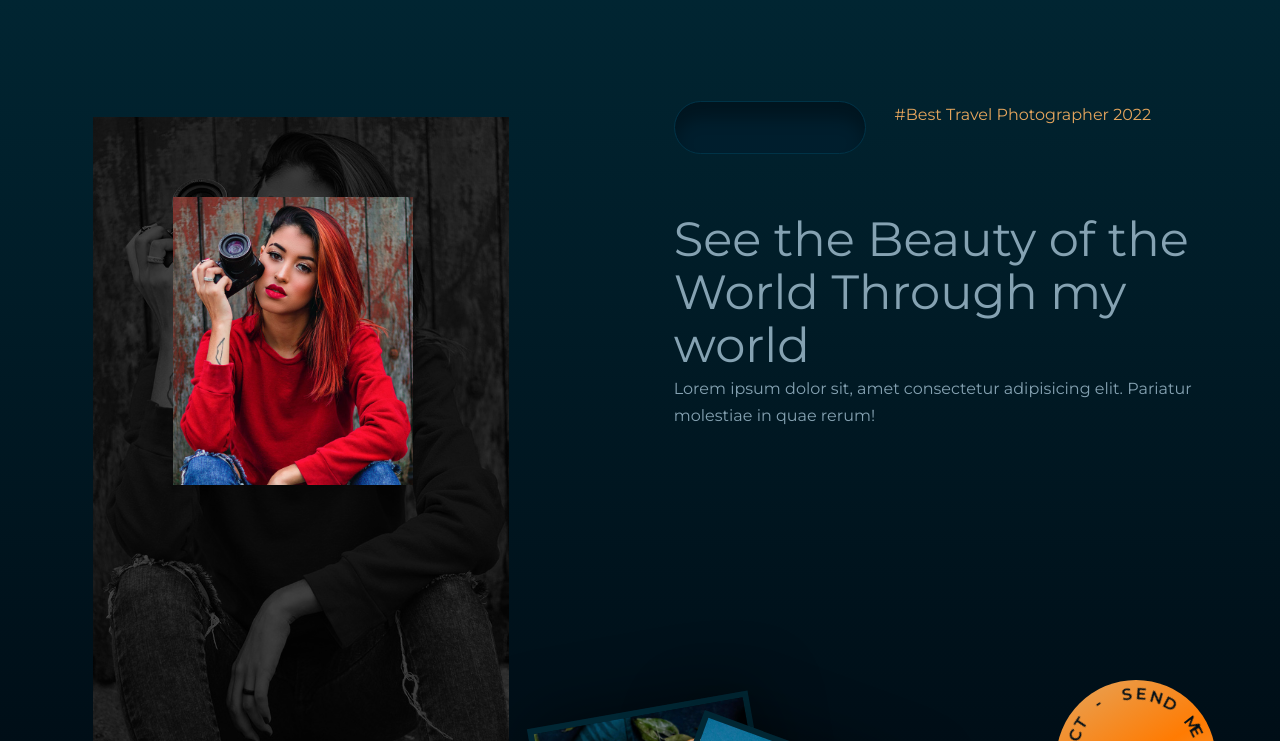
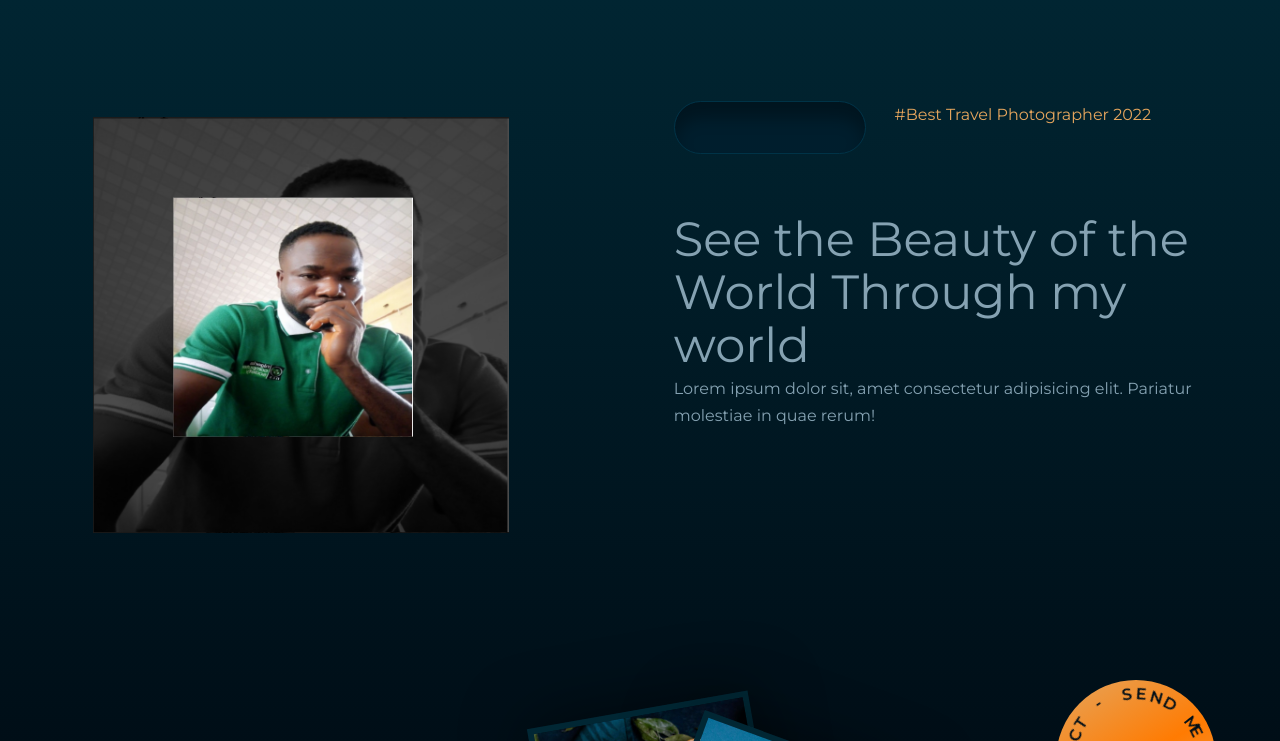
Before and after one commit to AloNdubuisi/photography-full-landing-page, a plain HTML site: page index.html in a window 1280 px wide. Shown: the part 59-800 px from the top of the page. Drawn offline with nearby package versions, Linux system fonts and the light colour scheme.

Commit message:
third commit

```diff
--- a/index.html
+++ b/index.html
@@ -42,10 +42,10 @@
             <div class="header-left">
                 <div class="header-image bg"></div>
                 <div class="header-image-lg">
-                    <img src="./images/header.jpg" alt="Header image">
+                    <img src="./images/alo3.PNG" alt="Header image">
                 </div>
                 <div class="header-image-sm">
-                    <img src="./images/header.jpg" alt="Header image">
+                    <img src="./images/alo3.PNG" alt="Header image">
                 </div>
             </div>
             <div class="header-right">
```
Also changed, not shown: images/alo3.PNG (added).
